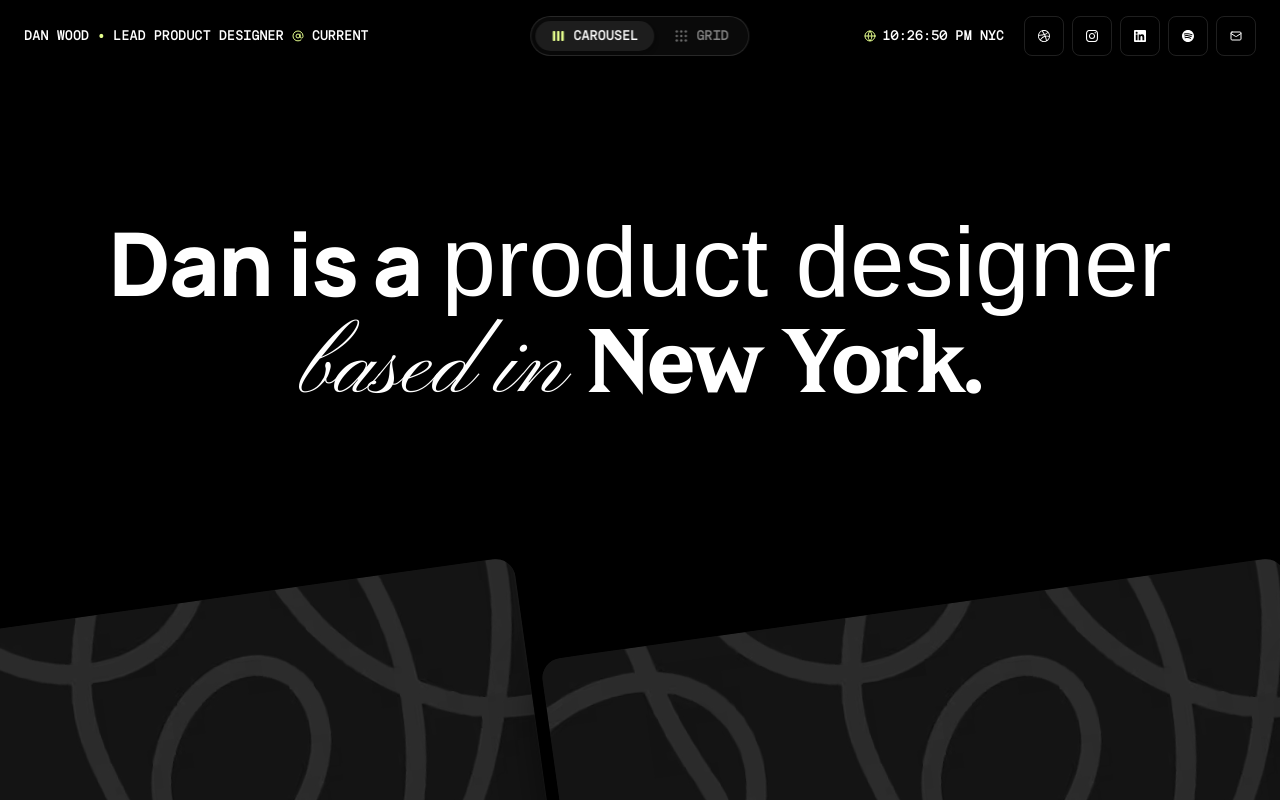
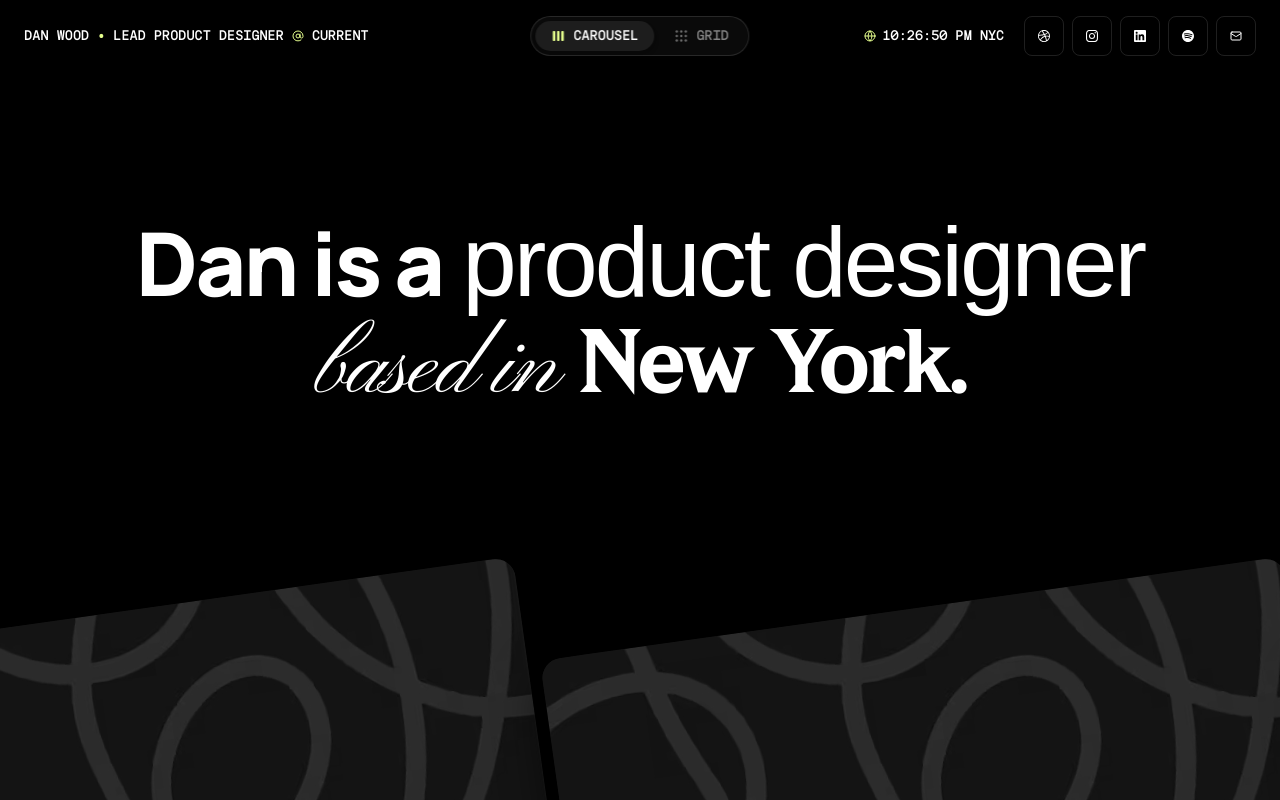
Before and after one commit to DanWoodNZ/portfolio-2026, a Next.js app: page / in a window 1280 px wide. Shown: the top 800 px of the page. Built offline with nearby package versions, Linux system fonts and the light colour scheme; no server answers; the database is empty; a web font is replaced by a local one.

Commit message:
Style: set letterSpacing to -3px across all four carousel hero text spans to match Figma exactly

```diff
--- a/src/components/CarouselView.tsx
+++ b/src/components/CarouselView.tsx
@@ -166,14 +166,14 @@ export default function CarouselView({ projects, career, education }: CarouselVi
           {/* First line: "Dan is a product designer" */}
           <div className="flex flex-wrap items-baseline justify-center gap-x-3 sm:gap-x-4 md:gap-x-5 leading-[0.95]">
             <span
-              style={{ fontFamily: "var(--font-manrope), var(--font-sans)" }}
-              className="font-[800] text-[44px] sm:text-[64px] md:text-[78px] lg:text-[88px] tracking-tight text-white"
+              style={{ fontFamily: "var(--font-manrope), var(--font-sans)", letterSpacing: "-3px" }}
+              className="font-[800] text-[44px] sm:text-[64px] md:text-[78px] lg:text-[88px] text-white"
             >
               Dan is a
             </span>
             <span
-              style={{ fontFamily: "var(--font-unifraktur), serif" }}
-              className="font-normal text-[50px] sm:text-[72px] md:text-[88px] lg:text-[98px] tracking-normal text-white"
+              style={{ fontFamily: "var(--font-unifraktur), serif", letterSpacing: "-3px" }}
+              className="font-normal text-[50px] sm:text-[72px] md:text-[88px] lg:text-[98px] text-white"
             >
               product designer
             </span>
@@ -181,14 +181,14 @@ export default function CarouselView({ projects, career, education }: CarouselVi
           {/* Second line: "based in New York." */}
           <div className="flex flex-wrap items-baseline justify-center gap-x-3 sm:gap-x-4 md:gap-x-5 leading-[0.95] mt-2 sm:mt-3 md:mt-4">
             <span
-              style={{ fontFamily: "var(--font-pinyon), cursive" }}
-              className="font-normal text-[46px] sm:text-[68px] md:text-[84px] lg:text-[94px] text-white tracking-normal"
+              style={{ fontFamily: "var(--font-pinyon), cursive", letterSpacing: "-3px" }}
+              className="font-normal text-[46px] sm:text-[68px] md:text-[84px] lg:text-[94px] text-white"
             >
               based in
             </span>
             <span
-              style={{ fontFamily: "'Sfizia Bold', var(--font-manrope), sans-serif" }}
-              className="font-bold text-[46px] sm:text-[66px] md:text-[80px] lg:text-[90px] text-white tracking-tight"
+              style={{ fontFamily: "'Sfizia Bold', var(--font-manrope), sans-serif", letterSpacing: "-3px" }}
+              className="font-bold text-[46px] sm:text-[66px] md:text-[80px] lg:text-[90px] text-white"
             >
               New York.
             </span>
```
